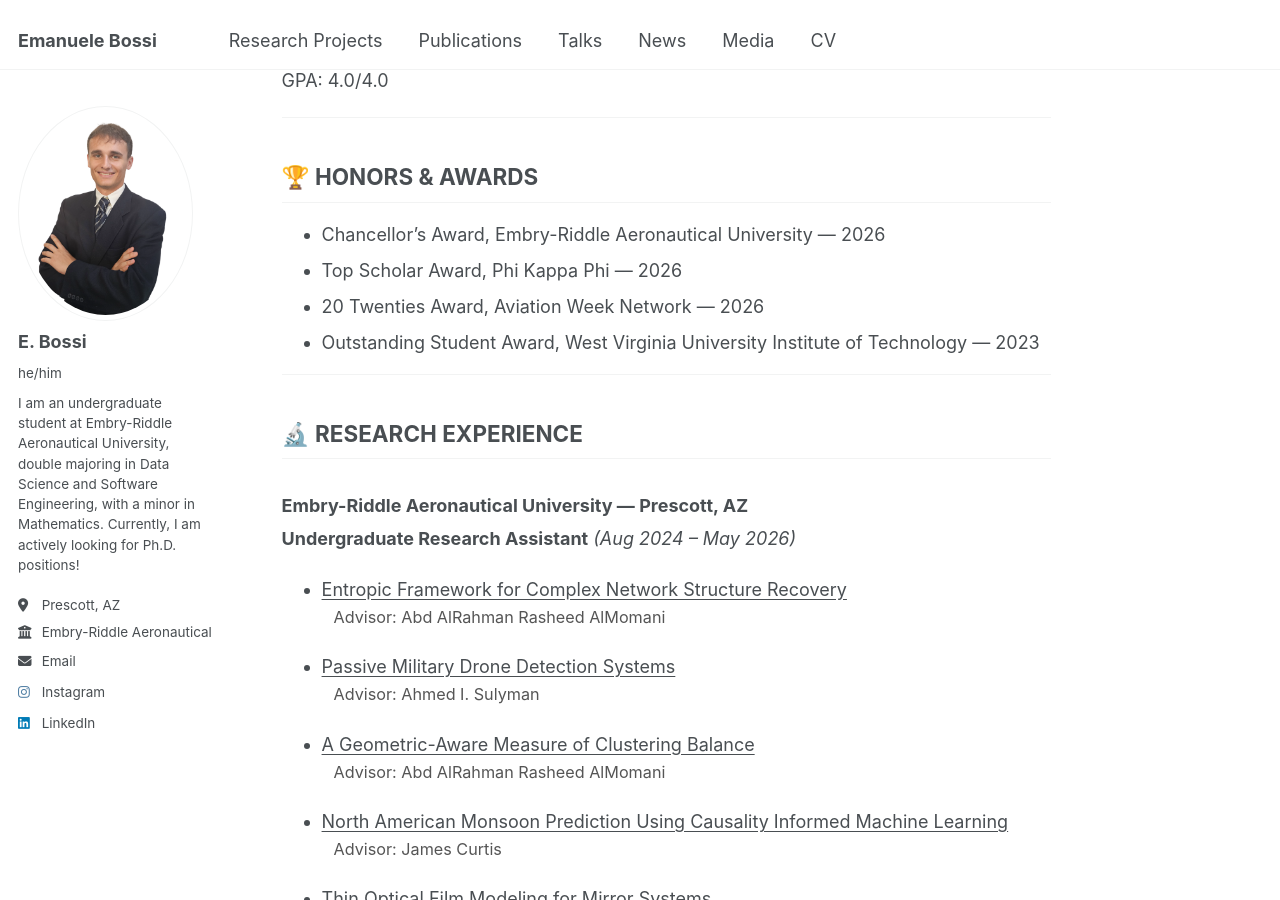
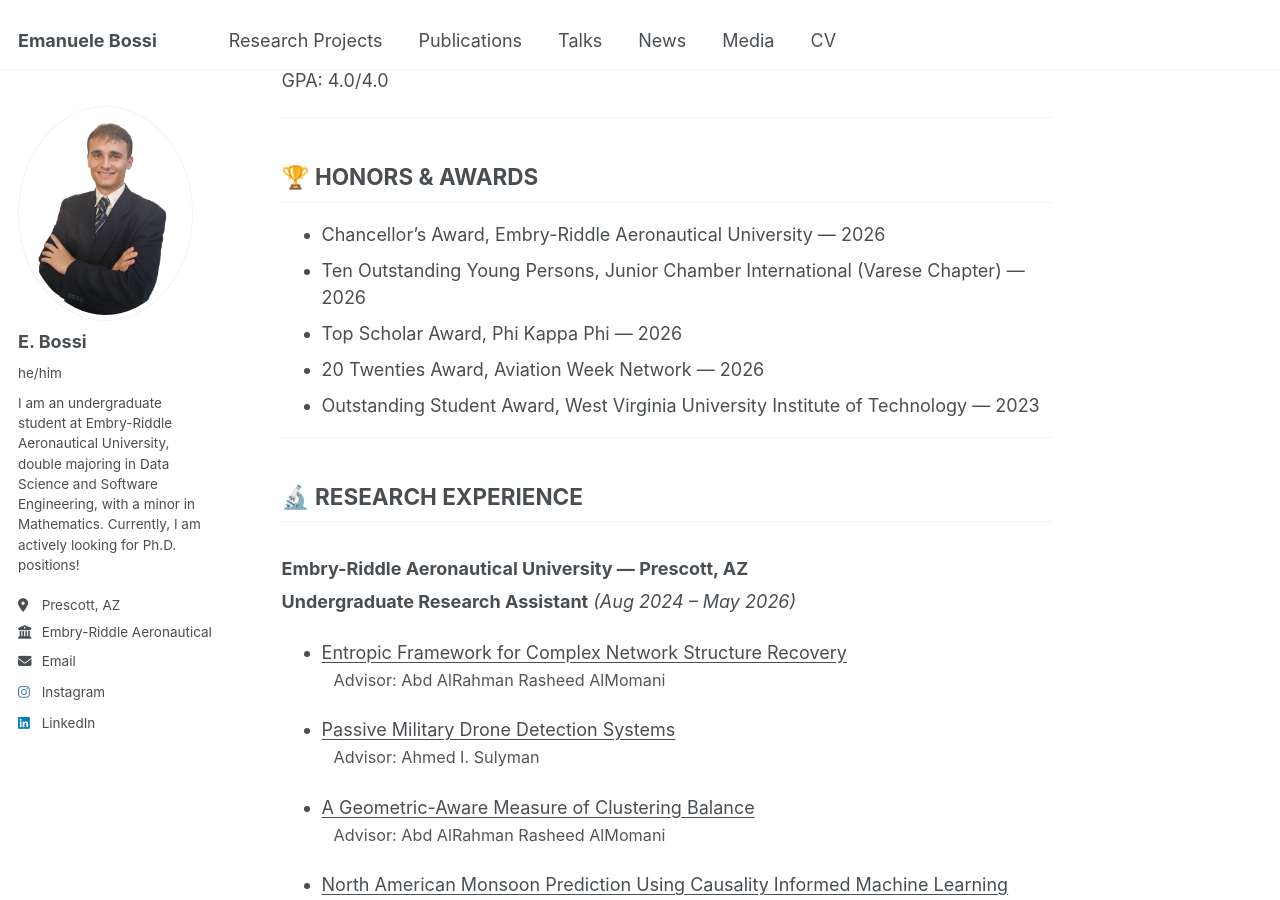
Before and after one commit to bossiemanuele/bossiemanuele.github.io, a Jekyll site: the page built from _pages/cv.md, in a window 1280 px wide and 900 px high, scrolled down 906 px. Built offline with Jekyll 4.4.1, drawn with Linux system fonts in a browser that asks for light colours; some of the changed lines change nothing that is shown.

Commit message:
Update cv.md

```diff
--- a/_pages/cv.md
+++ b/_pages/cv.md
@@ -10,7 +10,7 @@
 <div style="position: relative;">
 
 <div style="position: absolute; right: 0; top: 0;">
-  <a href="https://bossiemanuele.github.io/files/BossiEmanuele_CV_FA25.pdf" style="
+  <a href="https://bossiemanuele.github.io/files/EmanueleBossi_CV.pdf" style="
     text-decoration: none;
     font-size: 14px;
     padding: 6px 12px;
@@ -103,6 +103,7 @@
 ## 🏆 HONORS & AWARDS
 
 - Chancellor’s Award, Embry-Riddle Aeronautical University — 2026
+- Ten Outstanding Young Persons, Junior Chamber International (Varese Chapter) — 2026
 - Top Scholar Award, Phi Kappa Phi — 2026
 - 20 Twenties Award, Aviation Week Network — 2026
 - Outstanding Student Award, West Virginia University Institute of Technology — 2023
```
